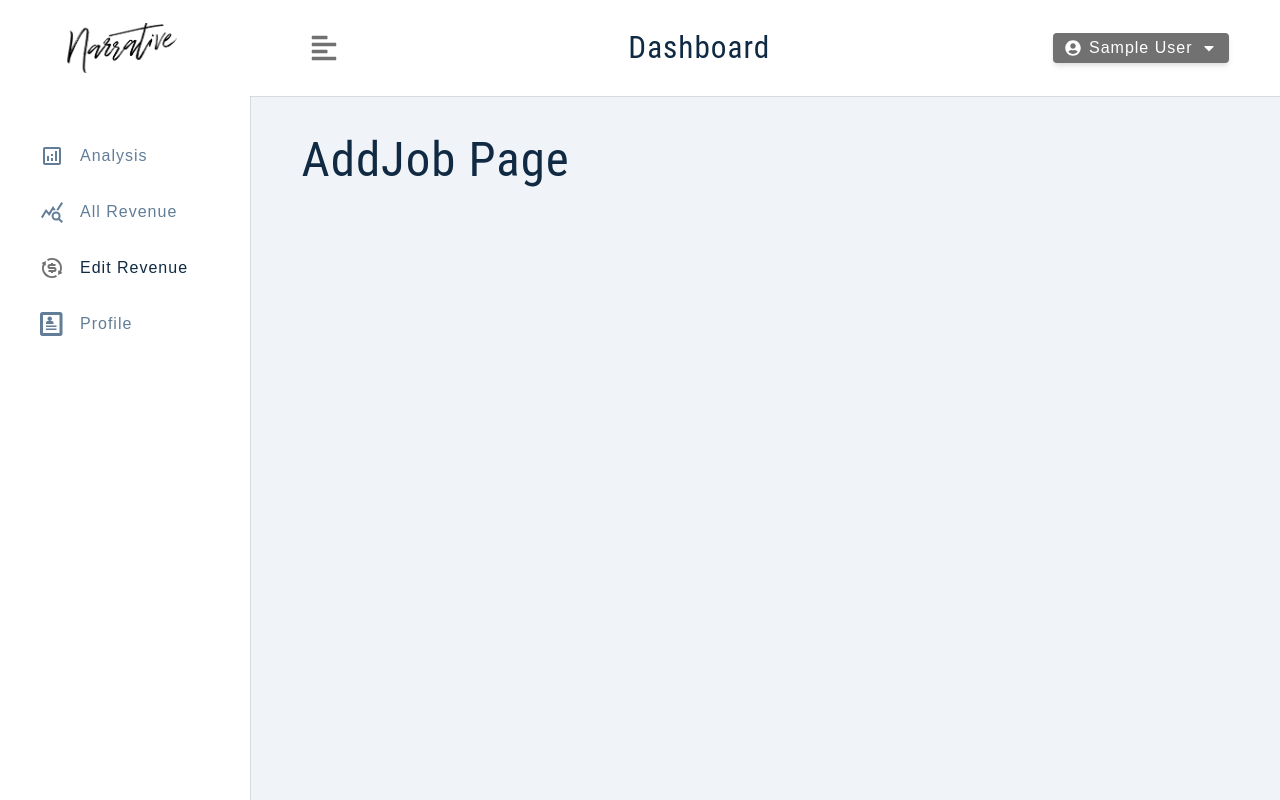
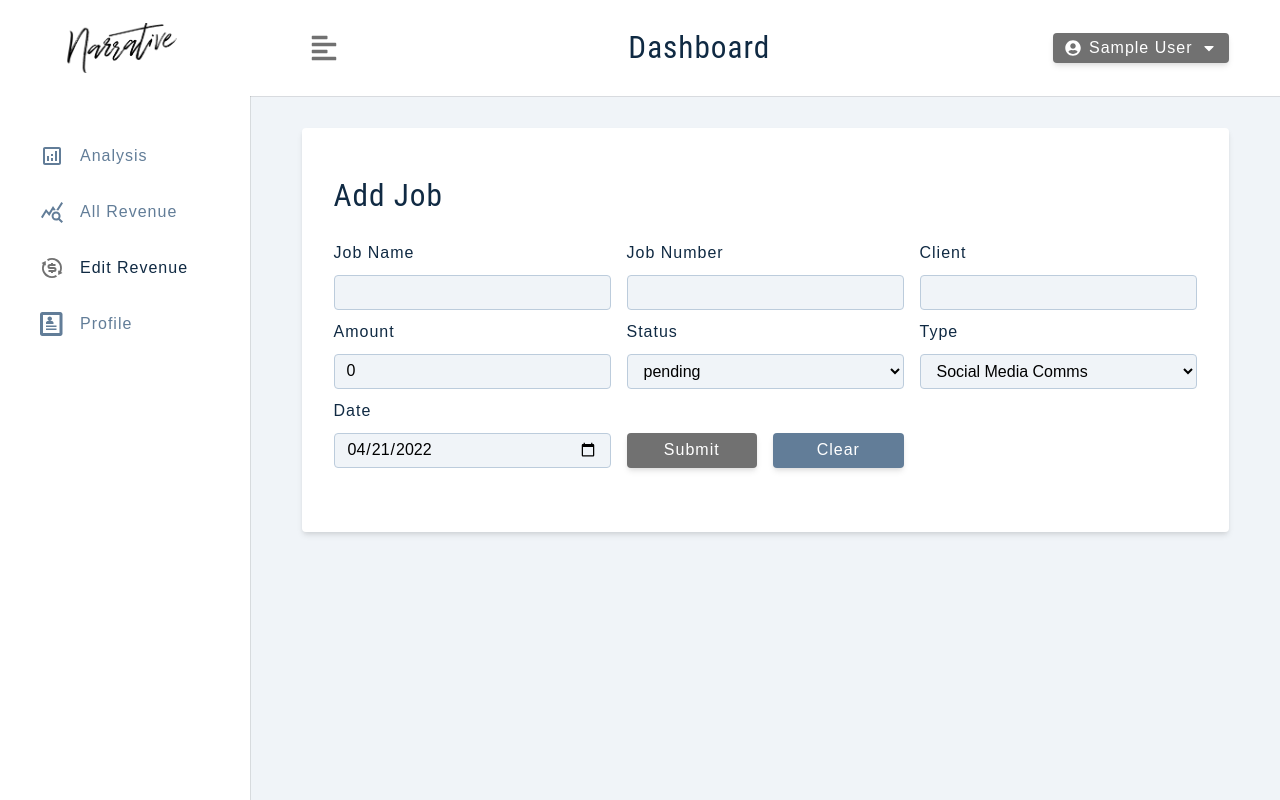
Before and after one commit to austinmao76/mekanism-client-revenue-planning, a React (Create React App) app in the folder client/: page /add-job in a window 1280 px wide. Built offline with nearby package versions, Linux system fonts and the light colour scheme; sample sign-in values are in the browser's storage.

Commit message:
create jobs

```diff
--- /dev/null
+++ b/client/src/components/FormRowSelect.js
@@ -0,0 +1,25 @@
+const FormRowSelect = ({ labelText, name, value, handleChange, list }) => {
+	return (
+		<div className='form-row'>
+			<label htmlFor={name} className='form-label'>
+				{labelText || name}
+			</label>
+
+			<select
+				name={name}
+				value={value}
+				onChange={handleChange}
+				className='form-select'>
+				{list.map((itemValue, index) => {
+					return (
+						<option key={index} value={itemValue}>
+							{itemValue}
+						</option>
+					)
+				})}
+			</select>
+		</div>
+	)
+}
+
+export default FormRowSelect
--- a/client/src/components/index.js
+++ b/client/src/components/index.js
@@ -4,5 +4,6 @@
 import FormRow from './FormRow'
 import Navbar from './Navbar'
 import SmallSidebar from './SmallSidebar'
+import FormRowSelect from './FormRowSelect'
 
-export { Logo, FormRow, Alert, Navbar, BigSidebar, SmallSidebar }
+export { Logo, FormRow, Alert, Navbar, BigSidebar, SmallSidebar, FormRowSelect }
--- a/client/src/context/actions.js
+++ b/client/src/context/actions.js
@@ -11,3 +11,10 @@
 export const UPDATE_USER_BEGIN = 'UPDATE_USER_BEGIN'
 export const UPDATE_USER_SUCCESS = 'UPDATE_USER_SUCCESS'
 export const UPDATE_USER_ERROR = 'UPDATE_USER_ERROR'
+
+export const HANDLE_CHANGE = 'HANDLE_CHANGE'
+export const CLEAR_VALUES = 'CLEAR_VALUES'
+
+export const CREATE_JOB_BEGIN = 'CREATE_JOB_BEGIN'
+export const CREATE_JOB_SUCCESS = 'CREATE_JOB_SUCCESS'
+export const CREATE_JOB_ERROR = 'CREATE_JOB_ERROR'
--- a/client/src/context/appContext.js
+++ b/client/src/context/appContext.js
@@ -1,6 +1,7 @@
 import React, { useReducer, useContext } from 'react'
 import reducer from './reducer'
 import axios from 'axios'
+import { format, endOfDay } from 'date-fns'
 import {
 	DISPLAY_ALERT,
 	CLEAR_ALERT,
@@ -12,11 +13,17 @@
 	UPDATE_USER_BEGIN,
 	UPDATE_USER_SUCCESS,
 	UPDATE_USER_ERROR,
+	HANDLE_CHANGE,
+	CLEAR_VALUES,
+	CREATE_JOB_BEGIN,
+	CREATE_JOB_SUCCESS,
+	CREATE_JOB_ERROR,
 } from './actions'
 
 const token = localStorage.getItem('token')
 const user = localStorage.getItem('user')
-const userLocation = localStorage.getItem('location')
+const date_formatted = format(endOfDay(new Date()), 'yyyy-MM-dd')
+// const userLocation = localStorage.getItem('location')
 
 const initialState = {
 	isLoading: false,
@@ -25,9 +32,27 @@
 	alertType: '',
 	user: user ? JSON.parse(user) : null,
 	token: token,
-	userLocation: userLocation || '',
-	jobLocation: userLocation || '',
+	userLocation: '0' || '',
+	jobLocation: '0' || '',
 	showSidebar: false,
+	isEditing: false,
+	editJobId: '',
+	position: '',
+	company: '',
+	client: '',
+	// jobLocation
+	jobTypeOptions: [
+		'Social Media Comms',
+		'Experiential',
+		'Brand',
+		'Other',
+		"McDonald's",
+		'PM Pediatrics',
+	],
+	jobType: 'Social Media Comms',
+	statusOptions: ['pending', 'awaiting signature', 'approved'],
+	status: 'pending',
+	date: date_formatted,
 }
 
 const AppContext = React.createContext()
@@ -138,6 +163,47 @@
 		clearAlert()
 	}
 
+	const handleChange = ({ name, value }) => {
+		dispatch({
+			type: HANDLE_CHANGE,
+			payload: { name, value },
+		})
+	}
+
+	const clearValues = () => {
+		dispatch({ type: CLEAR_VALUES })
+	}
+
+	const createJob = async () => {
+		dispatch({ type: CREATE_JOB_BEGIN })
+		try {
+			const { position, company, client, jobLocation, jobType, status, date } =
+				state
+
+			await authFetch.post('/jobs', {
+				company,
+				position,
+				client,
+				jobLocation,
+				jobType,
+				status,
+				date,
+			})
+			dispatch({
+				type: CREATE_JOB_SUCCESS,
+			})
+			// call function instead clearValues()
+			dispatch({ type: CLEAR_VALUES })
+		} catch (error) {
+			if (error.response.status === 401) return
+			dispatch({
+				type: CREATE_JOB_ERROR,
+				payload: { msg: error.response.data.msg },
+			})
+		}
+		clearAlert()
+	}
+
 	return (
 		<AppContext.Provider
 			value={{
@@ -148,6 +214,9 @@
 				toggleSidebar,
 				logoutUser,
 				updateUser,
+				handleChange,
+				clearValues,
+				createJob,
 			}}>
 			{children}
 		</AppContext.Provider>
--- a/client/src/context/reducer.js
+++ b/client/src/context/reducer.js
@@ -9,6 +9,11 @@
 	UPDATE_USER_BEGIN,
 	UPDATE_USER_SUCCESS,
 	UPDATE_USER_ERROR,
+	HANDLE_CHANGE,
+	CLEAR_VALUES,
+	CREATE_JOB_BEGIN,
+	CREATE_JOB_SUCCESS,
+	CREATE_JOB_ERROR,
 } from './actions'
 
 import { initialState } from './appContext'
@@ -97,7 +102,42 @@
 			alertText: action.payload.msg,
 		}
 	}
-
+	if (action.type === HANDLE_CHANGE) {
+		return { ...state, [action.payload.name]: action.payload.value }
+	}
+	if (action.type === CLEAR_VALUES) {
+		const initialState = {
+			isEditing: false,
+			editJobId: '',
+			position: '',
+			company: '',
+			jobLocation: '0',
+			jobType: 'Social Media Comms',
+			status: 'pending',
+		}
+		return { ...state, ...initialState }
+	}
+	if (action.type === CREATE_JOB_BEGIN) {
+		return { ...state, isLoading: true }
+	}
+	if (action.type === CREATE_JOB_SUCCESS) {
+		return {
+			...state,
+			isLoading: false,
+			showAlert: true,
+			alertType: 'success',
+			alertText: 'New Job Created!',
+		}
+	}
+	if (action.type === CREATE_JOB_ERROR) {
+		return {
+			...state,
+			isLoading: false,
+			showAlert: true,
+			alertType: 'danger',
+			alertText: action.payload.msg,
+		}
+	}
 	throw new Error(`no such action : ${action.type}`)
 }
 
--- a/client/src/pages/Landing.js
+++ b/client/src/pages/Landing.js
@@ -12,19 +12,14 @@
 			<div className='container page'>
 				<div className='info'>
 					<h1>
-						job <span>tracking</span> app
+						Narrative <span>Finance</span> Management
 					</h1>
-					<p>
-						Lorem, ipsum dolor sit amet consectetur adipisicing elit. Rem
-						excepturi fuga facere, at illo labore non magni sunt quaerat,
-						facilis libero omnis recusandae dignissimos aspernatur ratione quos,
-						delectus impedit. Animi!
-					</p>
+					<p>client revenue and financial reporting</p>
 					<Link to='/register' className='btn btn-hero'>
 						Login/Register
 					</Link>
 				</div>
-				<img src={main} alt='job hunt' className='img main-img' />
+				<img src={main} alt='narrative' className='img main-img' />
 			</div>
 		</Wrapper>
 	)
--- a/client/src/pages/dashboard/AddJob.js
+++ b/client/src/pages/dashboard/AddJob.js
@@ -1,4 +1,132 @@
+import { FormRow, Alert, FormRowSelect } from '../../components'
+import { useAppContext } from '../../context/appContext'
+import Wrapper from '../../assets/wrappers/DashboardFormPage'
 const AddJob = () => {
-	return <h1>AddJob Page</h1>
+	const {
+		isEditing,
+		showAlert,
+		displayAlert,
+		position,
+		company,
+		client,
+		jobLocation,
+		jobType,
+		jobTypeOptions,
+		status,
+		statusOptions,
+		date,
+		handleChange,
+		clearValues,
+		isLoading,
+		createJob,
+	} = useAppContext()
+
+	const handleSubmit = (e) => {
+		e.preventDefault()
+		// while testing
+
+		// if (!position || !company || !jobLocation) {
+		//   displayAlert()
+		//   return
+		// }
+		if (isEditing) {
+			// eventually editJob()
+			return
+		}
+		createJob()
+	}
+
+	const handleJobInput = (e) => {
+		handleChange({ name: e.target.name, value: e.target.value })
+	}
+
+	return (
+		<Wrapper>
+			<form className='form'>
+				<h3>{isEditing ? 'edit job' : 'add job'} </h3>
+				{showAlert && <Alert />}
+
+				{/* position */}
+				<div className='form-center'>
+					<FormRow
+						type='text'
+						labelText='Job Name'
+						name='position'
+						value={position}
+						handleChange={handleJobInput}
+					/>
+					{/* company */}
+					<FormRow
+						type='text'
+						labelText='Job Number'
+						name='company'
+						value={company}
+						handleChange={handleJobInput}
+					/>
+					{/* client */}
+					<FormRow
+						type='text'
+						labelText='client'
+						name='client'
+						value={client}
+						handleChange={handleJobInput}
+					/>
+					{/* location */}
+					<FormRow
+						type='text'
+						labelText='Amount'
+						name='jobLocation'
+						value={jobLocation}
+						handleChange={handleJobInput}
+					/>
+					{/* job status */}
+
+					<FormRowSelect
+						name='status'
+						value={status}
+						handleChange={handleJobInput}
+						list={statusOptions}
+					/>
+
+					{/* job type */}
+					<FormRowSelect
+						labelText='type'
+						name='jobType'
+						value={jobType}
+						handleChange={handleJobInput}
+						list={jobTypeOptions}
+					/>
+
+					{/* date */}
+					<FormRow
+						type='date'
+						labelText='date'
+						name='date'
+						value={date}
+						handleChange={handleJobInput}
+					/>
+
+					<div className='btn-container'>
+						<button
+							className='btn btn-block submit-btn'
+							type='submit'
+							onClick={handleSubmit}
+							disabled={isLoading}>
+							submit
+						</button>
+						<button
+							className='btn btn-block clear-btn'
+							onClick={(e) => {
+								e.preventDefault()
+								clearValues()
+							}}>
+							clear
+						</button>
+					</div>
+				</div>
+			</form>
+		</Wrapper>
+	)
 }
+
 export default AddJob
--- a/package.json
+++ b/package.json
@@ -26,6 +26,7 @@
 	},
 	"dependencies": {
 		"bcryptjs": "^2.4.3",
+		"date-fns": "^2.28.0",
 		"dotenv": "^16.0.0",
 		"express": "^4.17.3",
 		"express-async-errors": "^3.1.1",
```
Also changed, not shown: 2 other files (tests, documents, lock files or other folders).
